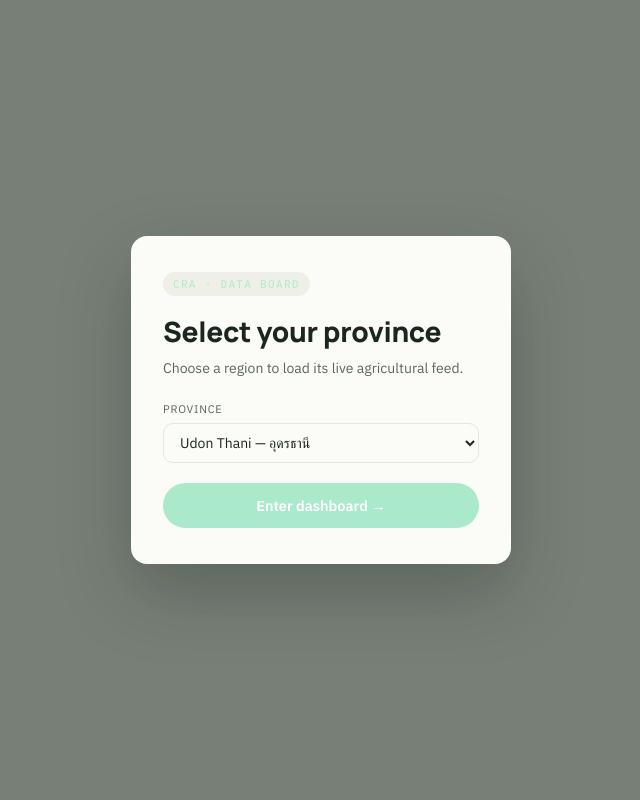
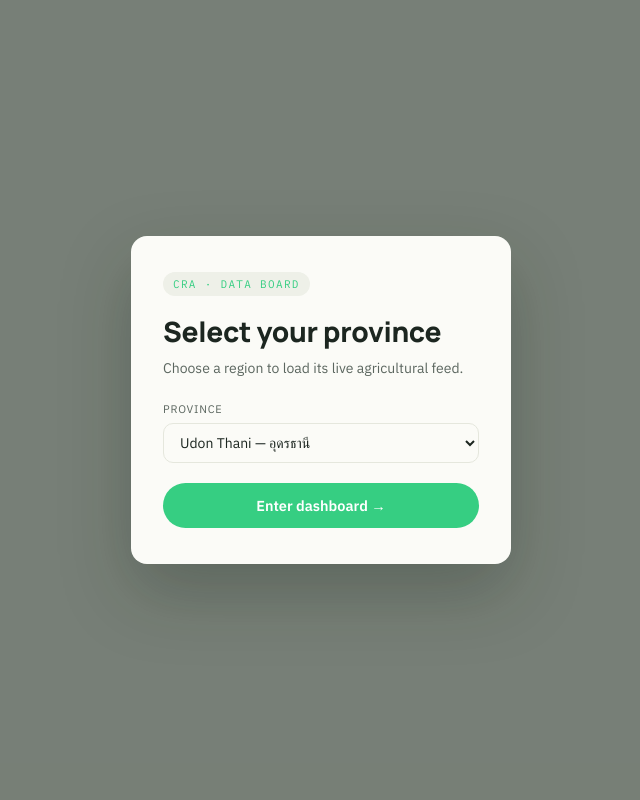
Before and after one commit to kittidae/CRA, a FastAPI app: page / in a window 1280 px wide. Shown: the whole page, without its empty margins (319-959 px from the left). Run offline with FastAPI, Linux system fonts and the light colour scheme.

Commit message:
color fix7

```diff
--- a/static/style.css
+++ b/static/style.css
@@ -3,9 +3,9 @@
    =================================================== */
 :root {
   /* color */
-  --paddy:        hsl(150, 58%, 79%);
-  --paddy-light:  #abf8cf;
-  --paddy-deep:   hsl(148, 15%, 81%);
+  --paddy:        oklab(75.565% -0.15211 0.06718);
+  --paddy-light:  hsl(148, 50%, 56%);
+  --paddy-deep:   lab(70.92% 14.43 24.95);
   --husk:         #e7ece6;
   --husk-soft:    #FBE7C2;
   --clay:         #BC5A2E;
@@ -36,6 +36,7 @@
     transition-duration: 0.001ms !important;
   }
 }
+
 
 * { box-sizing: border-box; }
 
```
